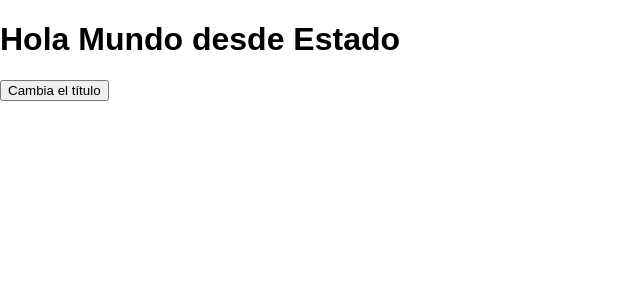
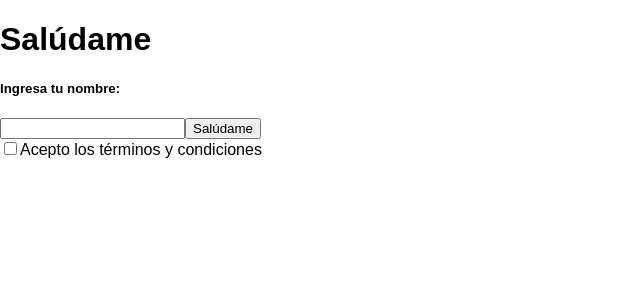
Before and after one commit to juanbedon/first-app, a React (Create React App) app: page / in a window 1280 px wide. Shown: the top 300 px of the page, without its empty margins (0-640 px from the left). Built offline with nearby package versions, Linux system fonts and the light colour scheme.

Commit message:
First approach to forms with React

```diff
--- a/src/App.js
+++ b/src/App.js
@@ -2,28 +2,50 @@ import React, { Component } from 'react';
 import './App.css';
 
 class App extends Component {
-  constructor(){
+
+  constructor() {
     super();
-    this.changeTitle = this.changeTitle.bind(this)
-
     this.state = {
-      title: "Hola Mundo desde Estado"
+      name: "",
+      terms: false
     }
   }
 
   render() {
     return (
       <div>
-        <h1>{this.state.title}</h1>
-        <button onClick={this.changeTitle}>Cambia el título</button>
+        <h1>Salúdame</h1>
+        <h5>Ingresa tu nombre:</h5>
+        <input type="text" value={this.state.name} onChange={this.updateName.bind(this)} />
+        <button onClick={this.sayHi.bind(this)}>Salúdame</button>
+        <div>
+          <label>
+            <input type="checkbox" checked={this.state.terms} onClick={this.updateTerms.bind(this)} />Acepto los términos y condiciones
+          </label>
+        </div>
+
       </div>
     );
   }
 
-  changeTitle(){
+  updateTerms(event) {
     this.setState({
-      title: "Nuevo título"
+      terms: event.target.checked
     });
+  }
+
+  updateName(event){
+    this.setState({
+      name: event.target.value
+    });
+  }
+
+  sayHi() {
+    if (this.state.terms) {
+      alert('Hola ' + this.state.name);
+    } else {
+      alert("Debes aceptar los términos y condiciones");
+    }
   }
 
 }
```
